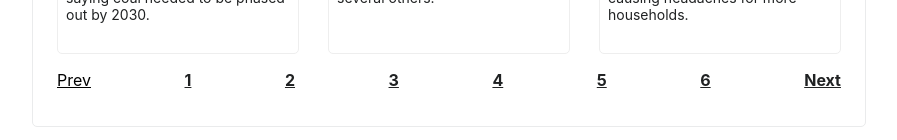
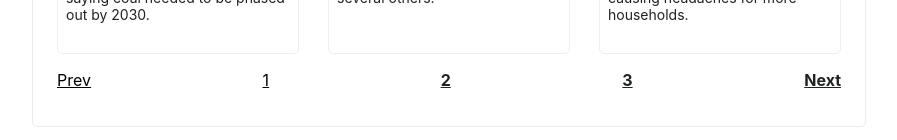
Before and after one commit to getserved/news_challenge, a React (Create React App) app in the folder news-challenge/: page /news/1 in a window 1280 px wide. Shown: the part 1207-1347 px from the top of the page, without its empty margins (191-1088 px from the left). Built offline with nearby package versions, Linux system fonts and the light colour scheme.

Commit message:
refine pagination
refine pagination

```diff
--- a/news-challenge/src/components/Pagination/Pagination.tsx
+++ b/news-challenge/src/components/Pagination/Pagination.tsx
@@ -1,26 +1,38 @@
-import React, { FC } from 'react'
+import { FC, useMemo } from 'react'
 import $ from "./Pagination.module.css"
 import { Link, useLocation } from 'react-router-dom';
-import e from 'express';
 
 interface PaginationProps {
     totalNumber: number,
     numberPerPage?: number,
+    shownPageNum?: number,
     currentPage: number,
 }
 
 const Pagination: FC<PaginationProps> = ({
     totalNumber,
     numberPerPage = 10,
+    shownPageNum = 3,
     currentPage = 1,
  }) => {
     const {pathname} = useLocation()
 
-    console.log('numberPerPage', numberPerPage)
-
     const totalPages = Math.ceil(totalNumber / numberPerPage)
 
-    const pages = Array.from({ length: totalPages }, (_, i) => i + 1);
+    // return shown pagers
+    const pages = useMemo(() => {
+        // genereate whole pagers for all pages
+        const totalNumPage = Array.from({ length: Math.max(totalPages, shownPageNum)}, (_, i) => i+1);
+        // get offset for shown pagers by currentPage - (shownPage / 2)
+        const offset = Math.min(Math.max(currentPage - 1 - Math.floor(shownPageNum / 2), 0), totalPages - shownPageNum)
+        // get the window for shownPages by offset
+        const rs = totalNumPage.slice(offset, shownPageNum + offset);
+        // if currentPage is larger than showPageNum, put a default pager 1
+        if (currentPage >= shownPageNum) {
+            rs.unshift(1)
+        }
+        return rs
+    }, [totalPages, shownPageNum, currentPage])
 
     return (
         <div className={$.pagination}>
@@ -33,13 +45,13 @@ const Pagination: FC<PaginationProps> = ({
                     <Link
                         key={`link_${pathname}_${page}`}
                         to={`${page}`}
-                        className={`${$.paginationItem} ${currentPage === (page+1)?$.paginationNone: ''}`}
-                    >{page}</Link>
+                        className={`${$.paginationItem} ${currentPage === page?$.paginationNone: ''}`}
+                    >{page}{page === 1 && (currentPage - shownPageNum) >= 0? '...':''}</Link>
                 )
             })}
             <Link
                 to={`${currentPage+1}`}
-                className={`${$.paginationItem} ${currentPage >= totalPages - 1? $.paginationNone: ''}`}
+                className={`${$.paginationItem} ${currentPage > totalPages - 1? $.paginationNone: ''}`}
             >Next</Link>
         </div>
     )
```
